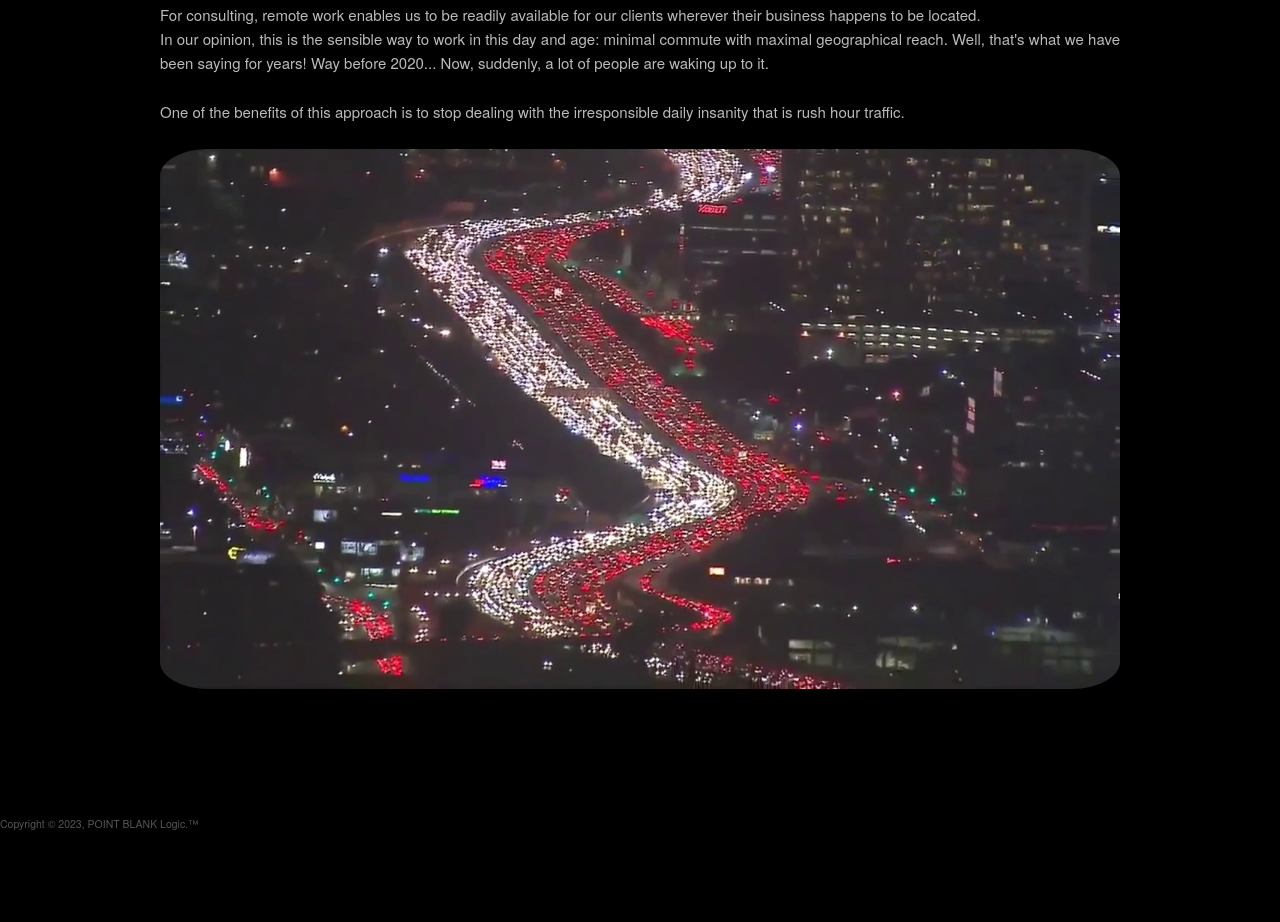
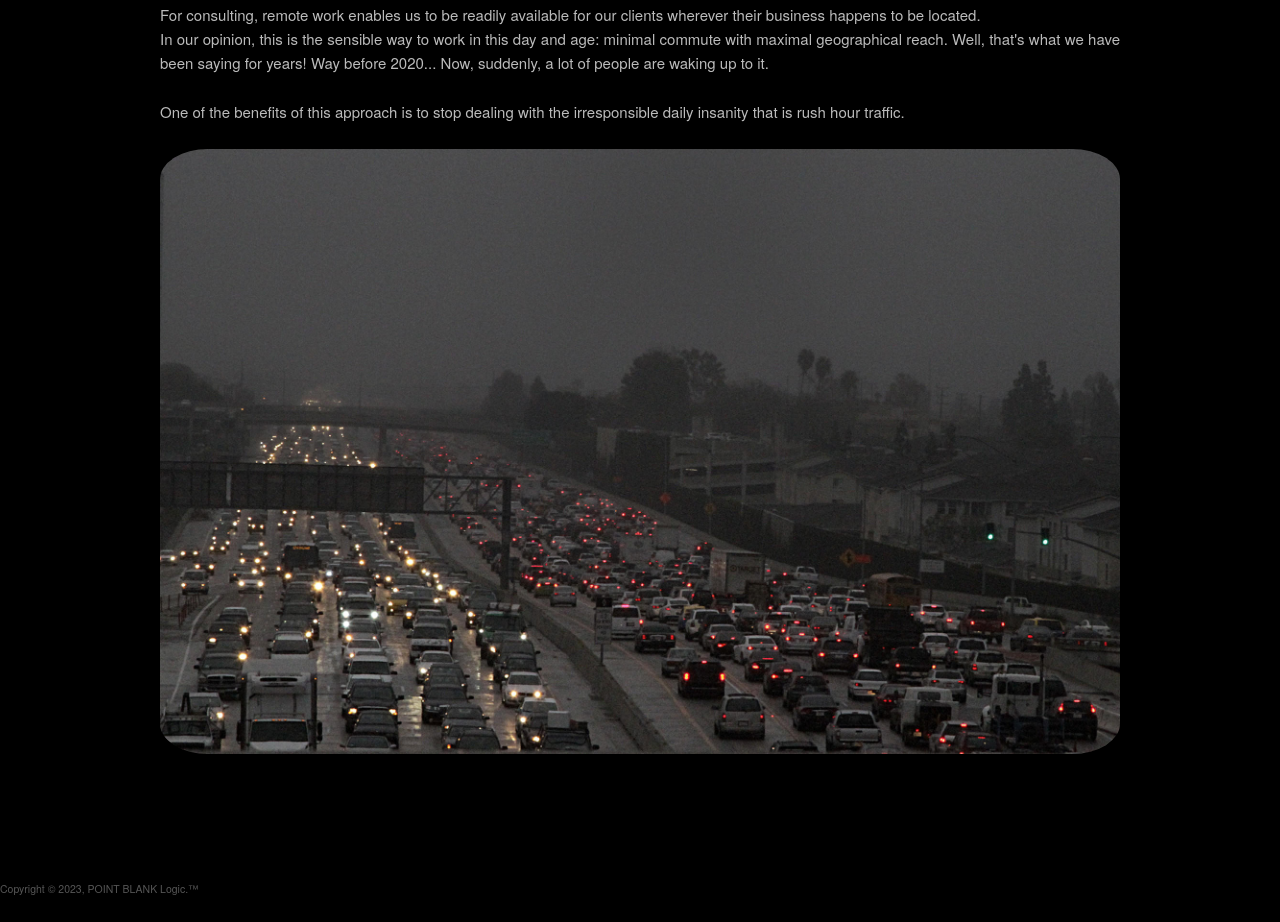
Before and after one commit to studylab/general, a plain HTML site: page docs/about.html in a window 1280 px wide. Shown: the part 1366-2288 px from the top of the page. Before the commit the page ends 2224 px from the top, so only its background shows below. Drawn offline with Linux system fonts and the light colour scheme.

Commit message:
new traffic picture

```diff
--- a/docs/about.html
+++ b/docs/about.html
@@ -87,7 +87,7 @@
            dealing with the irresponsible daily insanity
            that is rush hour traffic.
         </p>
-        <p><img src="images/46qwx3fh30h1jn6h.jpg" id="about_pic">
+        <p><img src="images/la-et-jc-when-the-rain-comes-20140226-001.jpg" id="about_pic">
         </p>
         </div>
       </div>
```
Also changed, not shown: docs/images/la-et-jc-when-the-rain-comes-20140226-001.jpg (added).
